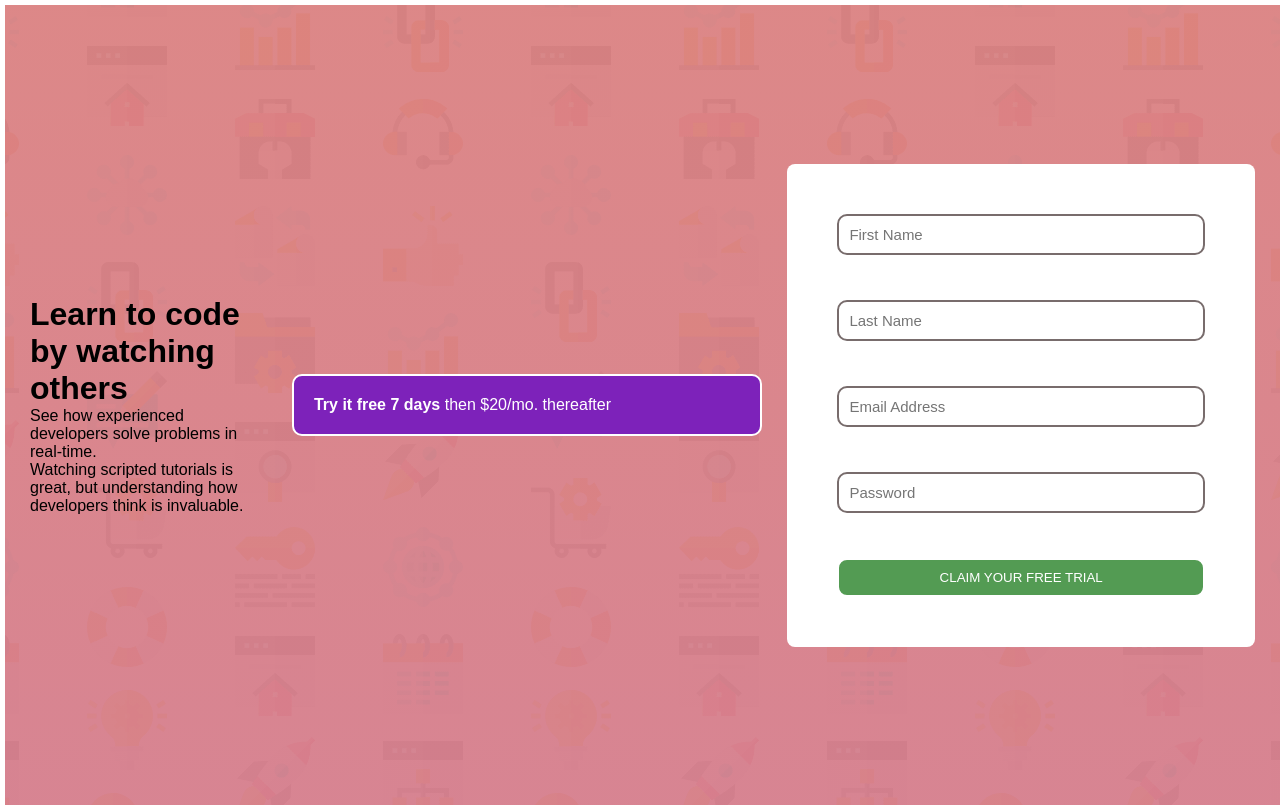
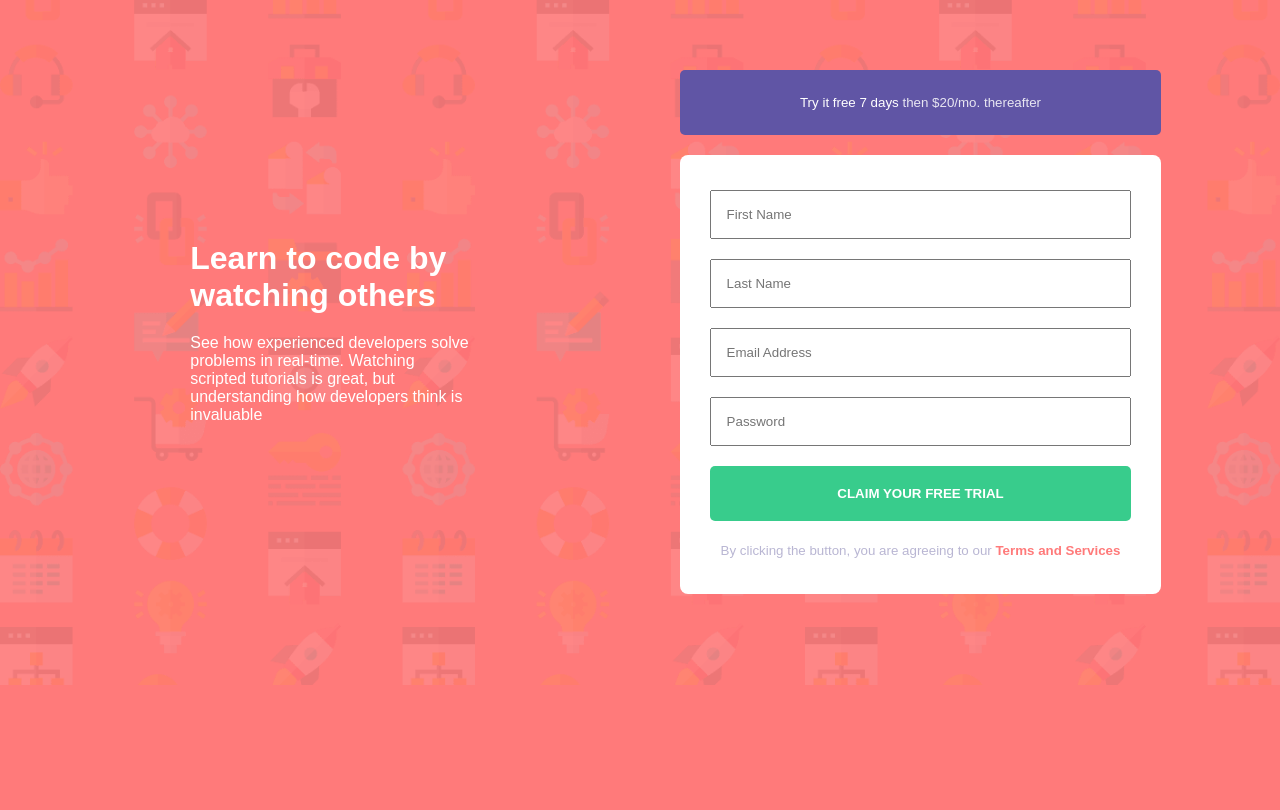
Before and after one commit to Ochieng-Kibet/Personal-HTML-CSS-, a plain HTML site: page Week3/Responssive.html in a window 1280 px wide. Drawn offline with Linux system fonts and the light colour scheme.

Commit message:
Final Code

```diff
--- a/Week3/Responssive.css
+++ b/Week3/Responssive.css
@@ -1,67 +1,121 @@
 *{
-    margin: 0px;
-    padding: 0px;
+    margin: 0;
+    padding: 0;
     box-sizing: border-box;
-    font-family: sans-serif;
+    font-family: 'Poppins', sans-serif;
 }
-.Cont {
+body{
+    background-image: url(bg-intro-desktop.png);
+    background-repeat: no-repeat;
+    background-position: center;
+    background-size: cover ;
+    background-color:  hsl(0, 100%, 74%) ;
+}
+.container{
+    margin: 50px;
     display: flex;
+}
+.About-class{
+    color: white;
+    display: flex;
+    justify-content: center;
     align-items: center;
+}
+.content-about{
+    width: 50%;
+}
+.reg-form{
+    display: flex;
     justify-content: center;
-    background-image: linear-gradient(#c4333395, #c3455aa8), url(bg-intro-desktop.png);
-    background-position: center;
-    background-size: cover;
-    height: 100vh;
+    align-items: center;
     width: 100%;
 }
-form {
-    max-width: 500px;
-    width: 100%;
-    background: white;
-    padding: 20px;
-    margin-right: 20px;
-    border-radius: 8px;
-    box-shadow: black;
-}
-.input-box {
-    margin-bottom: 25px;
-    position: relative;
-}
-input {
-    background: transparent;
-    outline: 0px;
-    padding: 10px;
-    width: 100%;
-    border: 2px solid rgb(120, 108, 108);
-    font-size: 15px;
-    border-radius: 10px;
+
+h1{
+    font-weight: 700;
+    padding: 20px 0;
+    word-break: normal;
 }
 
-button {
+
+.content-form{
+    background-color: white;
+    padding: 15px 30px;
+    border-radius: 8px;
+    cursor: pointer;
+}
+
+button{
+    cursor: pointer;
+    border-radius: 5px;
+    margin: 20px 0;
+    padding: 15px;
+    width: 100%;
+    border: none;
+}
+
+.Contentform{
+    margin:20px 0;
+}
+
+.form-input {
+    width: 100%;
+    padding: 15px;
+    outline: none;
+    color:hsl(249, 10%, 26%);
+    cursor:pointer;
+}
+
+span{
     color: white;
-    cursor: pointer;
-    width: 100%;
-    padding: 10px 0;
-    outline: none;
-    background: rgb(83, 155, 83);
-    border: 2px solid #fff;
-    border-radius: 10px;
+    font-weight: 500;
 }
-.Head{
+
+.btn1{
+    background-color: hsl(248, 32%, 49%) ;
+    color: rgba(255, 255, 255, 0.856);
+    padding: 25px;
+}
+
+.btn2{
+    background-color: hsl(154, 59%, 51%);
     color: white;
-    width: 100%;
     padding: 20px;
-    margin-left: 2%;
-    margin-right: 2%;
-    outline: none;
-    background: rgb(125, 34, 186);
-    border: 2px solid #fff;
-    border-radius: 10px;
-    align-content: center;
-    align-self: center;
+    font-weight: 600;
 }
-div {
-    padding: 10px;
-    margin: 5px;
-    font-family: 'Trebuchet MS', 'Lucida Sans Unicode', 'Lucida Grande', 'Lucida Sans', Arial, sans-serif;
+
+.terms{
+      text-align: center;
+      color: hsl(246, 25%, 77%);
 }
+
+a{
+      color:hsl(0, 100%, 74%) ;
+      text-decoration: none;
+      font-weight: 600;
+}
+/* @media (max-width: 900px) {
+    body{
+        background-image: url(assets/bg-intro-mobile.png);
+    }
+    .container{
+          flex-direction: column;
+      }
+      .about{
+          padding-top: 0;
+      }
+      .about-content{
+          width: 100%;
+      }
+
+      h1{
+          text-align: center;
+      }
+      .desc{
+          padding-top:25px;
+          padding-bottom: 40px;
+      }
+      .form-width{
+          width: 100%;
+      }
+  } */
--- a/Week3/Responssive.html
+++ b/Week3/Responssive.html
@@ -9,43 +9,46 @@
 </head>
 <body>
 
-    <div class="Cont">
-
-        <div class="Para">
-
-            <h1>Learn to code by watching others</h1>
-            <p>See how experienced developers solve problems in real-time. <br>
-            Watching scripted tutorials is great, but understanding how developers think is invaluable.</p>
-
-        </div>
-        <div class="Head"><p><b>Try it free 7 days</b> then $20/mo. thereafter</p></div>
-
-        <form action="#">
-
-            <div class="user-details">
-                <div class="input-box">
-                    <span id="details"></span>
-                    <input type="text" placeholder="First Name" required>
-                </div>
-                <div class="input-box">
-                    <span id="details"></span>
-                    <input type="text" placeholder="Last Name" required>
-                </div>
-                <div class="input-box">
-                    <span id="details"></span>
-                    <input type="text" placeholder="Email Address" required>
-                </div>
-                <div class="input-box">
-                    <span id="details"></span>
-                    <input type="password" placeholder="Password" required>
-                </div>
-                <div>
-                    <button>CLAIM YOUR FREE TRIAL</button>
+    <main>
+        <div class="container">
+            <div class="About-class">
+                <div class="content-about">
+                    <h1>Learn to code by watching others</h1>
+                    <p class="Word">See how experienced developers solve problems in real-time. Watching scripted tutorials is great, but understanding how developers think is invaluable</p>
                 </div>
             </div>
 
-        </form>
+            <div class="reg-form">
+                <div class="width-form">
+                    <button class="btn1"><span>Try it free 7 days</span> then $20/mo. thereafter</button>
+                    <div class="content-form">
+                        <form action="">
+                            <div class="Contentform"><input type="text" placeholder="First Name" required title="First Name cannot be empty" class="form-input">
+                            </div>
 
-    </div>
+                            <div class="Contentform">
+                              <input type="text" placeholder="Last Name" required title="First Name cannot be empty" class="form-input">
+                            </div>
+
+                            <div class="Contentform">
+                              <input type="email" placeholder="Email Address" aria-invalid="" title="Looks like this not an email" class="form-input">
+                            </div>
+
+                            <div class="Contentform">
+                              <input type="password" placeholder="Password" required title="Password cannot be empty" class="form-input">
+                              <button class="btn2">CLAIM YOUR FREE TRIAL</button>
+                              <p class="terms">
+                                  <small>By clicking the button, you are agreeing to our <a href="#">Terms and Services</a></small>
+                              </p>
+                            </div>
+                        </form>
+                    </div>
+                </div>
+            </div>
+        </div>
+
+    </main>
+
 </body>
+
 </html>
```
